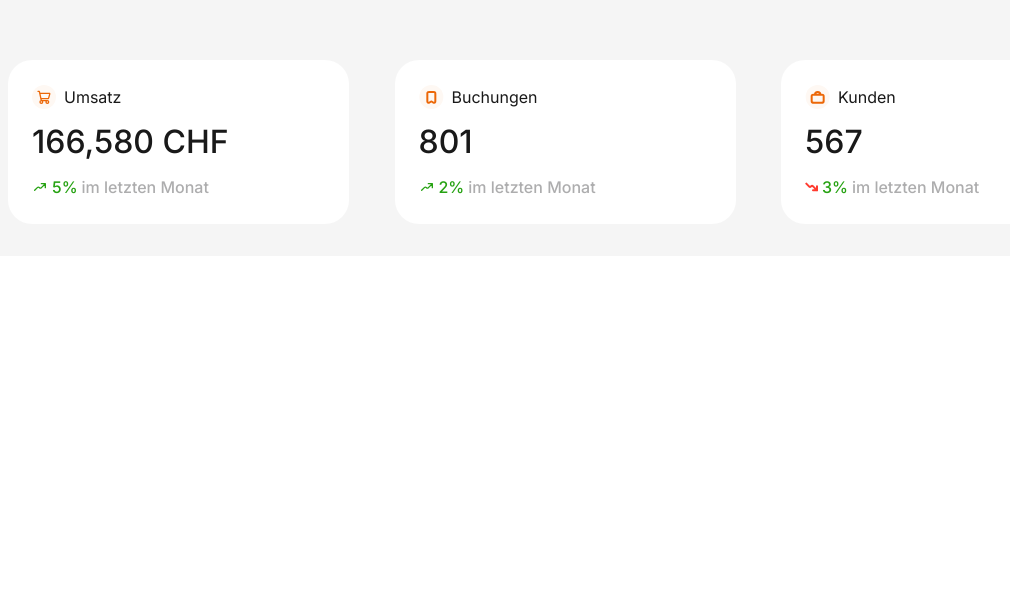
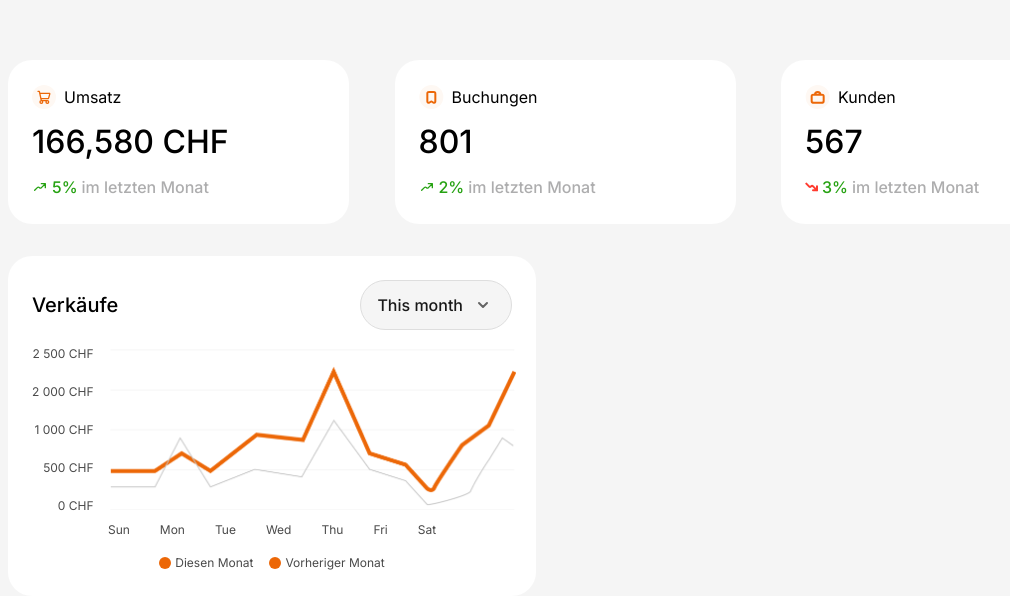
Before and after one commit to sachin-niyana/toscatours, a Next.js app: page / in a window 1280 px wide. Shown: the top 608 px of the page, without its empty margins (75-1085 px from the left). Built offline with nearby package versions, Linux system fonts and the light colour scheme.

Commit message:
graph card complete

```diff
--- a/src/components/common/Icon.jsx
+++ b/src/components/common/Icon.jsx
@@ -96,3 +96,22 @@ export const Redgrade = () => {
     </svg>
   );
 };
+export const BtnArrow = () => {
+  return (
+    <svg
+      width="40"
+      height="40"
+      viewBox="0 0 40 40"
+      fill="none"
+      xmlns="http://www.w3.org/2000/svg"
+    >
+      <path
+        d="M24 18L20 22L16 18"
+        stroke="#646464"
+        stroke-width="2"
+        stroke-linecap="round"
+        stroke-linejoin="round"
+      />
+    </svg>
+  );
+};
--- a/src/components/dashboard/Dashboard.jsx
+++ b/src/components/dashboard/Dashboard.jsx
@@ -1,11 +1,12 @@
 import DashboardCards from "../custom-ui/DashboardCards";
 import { DashboardCard } from "../../components/common/Helper";
+import { BtnArrow } from "../common/Icon";
 
 export default function Dashboard() {
   return (
     <div className="bg-mist-gray">
       <div className="dashboard_content_width mx-auto pt-[59.54px] lg:px-12 sm:px-9 px-4">
-        <div className="flex flex-row flex-wrap xl:gap-8 lg:justify-between sm:gap-4 gap-6 pb-8">
+        <div className="flex flex-row flex-wrap xl:gap-8 lg:justify-between lg:gap-0 sm:gap-4 gap-6 pb-8">
           {DashboardCard.map((obj, index) => {
             return (
               <DashboardCards
@@ -20,6 +21,80 @@ export default function Dashboard() {
             );
           })}
         </div>
+        <div className="flex flex-row flex-wrap">
+          <div className="lg:w-6/12 md:w-8/12 sm:w-10/12 w-full">
+            <div className="py-6 px-6 bg-white rounded-3xl xl:max-w-[528px] max-h-[348px] w-full h-full">
+              <div className="flex justify-between items-center mb-4">
+                <p className="text-black font-medium text-xl leading-normal capitalize">
+                  Verkäufe
+                </p>
+                <button className="font-medium text-base leading-normal sm:py-1 py-[2px] sm:pr-2 pr-1 sm:pl-4 pl-3 bg-mist-gray border border-solid border-neutral-gray rounded-full text-light-black flex items-center">
+                  This month
+                  <BtnArrow />
+                </button>
+              </div>
+              <div className="flex flex-col justify-center">
+                <div className="flex items-center xl:gap-4 sm:gap-3 gap-[9.8px] pb-2">
+                  <div className="flex xl:gap-[22px] sm:gap-4 gap-3 flex-col items-end">
+                    <p className="uppercase font-normal sm:text-xs text-xs-11 text-dark-gray leading-normal text-nowrap">
+                      2 500 CHF
+                    </p>
+                    <p className="uppercase font-normal sm:text-xs text-xs-11 text-dark-gray leading-normal text-nowrap">
+                      2 000 CHF
+                    </p>
+                    <p className="uppercase font-normal sm:text-xs text-xs-11 text-dark-gray leading-normal text-nowrap">
+                      1 000 CHF
+                    </p>
+                    <p className="uppercase font-normal sm:text-xs text-xs-11 text-dark-gray leading-normal text-nowrap">
+                      500 CHF
+                    </p>
+                    <p className="uppercase font-normal sm:text-xs text-xs-11 text-dark-gray leading-normal text-nowrap">
+                      0 CHF
+                    </p>
+                  </div>
+                  <img
+                    src="/assets/images/png/graph-img.png"
+                    alt="graph-img"
+                    className="w-full xl:max-w-[406px] sm:max-w-[340px] max-w-[251px]"
+                  />
+                </div>
+                <div className="flex lg:gap-[30px] sm:gap-6 gap-[19px] justify-center">
+                  <p className="capitalize font-normal sm:text-xs text-xs-11 text-dark-gray leading-normal">
+                    Sun
+                  </p>
+                  <p className="capitalize font-normal sm:text-xs text-xs-11 text-dark-gray leading-normal">
+                    Mon
+                  </p>
+                  <p className="capitalize font-normal sm:text-xs text-xs-11 text-dark-gray leading-normal">
+                    Tue
+                  </p>
+                  <p className="capitalize font-normal sm:text-xs text-xs-11 text-dark-gray leading-normal">
+                    Wed
+                  </p>
+                  <p className="capitalize font-normal sm:text-xs text-xs-11 text-dark-gray leading-normal">
+                    Thu
+                  </p>
+                  <p className="capitalize font-normal sm:text-xs text-xs-11 text-dark-gray leading-normal">
+                    Fri
+                  </p>
+                  <p className="capitalize font-normal sm:text-xs text-xs-11 text-dark-gray leading-normal">
+                    Sat
+                  </p>
+                </div>
+              </div>
+              <div className="pt-4 flex gap-4 justify-center">
+                <p className="capitalize font-normal text-xs leading-normal text-dark-gray flex gap-1 items-center group max-w-28">
+                  <span className="w-3 h-3 bg-orange rounded-full group-hover:bg-gray transition-colors ease-linear duration-300"></span>
+                  Diesen Monat
+                </p>
+                <p className="capitalize font-normal text-xs leading-normal text-dark-gray flex gap-1 items-center group max-w-32">
+                  <span className="w-3 h-3 bg-orange rounded-full group-hover:bg-gray transition-colors ease-linear duration-300"></span>
+                  Vorheriger Monat
+                </p>
+              </div>
+            </div>
+          </div>
+        </div>
       </div>
     </div>
   );
--- a/tailwind.config.js
+++ b/tailwind.config.js
@@ -19,12 +19,11 @@ module.exports = {
         "gradient-radial": "radial-gradient(var(--tw-gradient-stops))",
         "gradient-conic":
           "conic-gradient(from 180deg at 50% 50%, var(--tw-gradient-stops))",
-
       },
       colors: {
         "dark-gray": "#4A4A4A",
         "light-gray": "#ADADAE",
-        black: "#191919",
+        "light-black": "#191919",
         orange: "#EC6707",
         cream: "#FEF8F3",
         green: "#26A212",
```
Also changed, not shown: src/components/common/Helper.jsx (+8 -0 lines), public/assets/images/png/graph-img.png (added).
